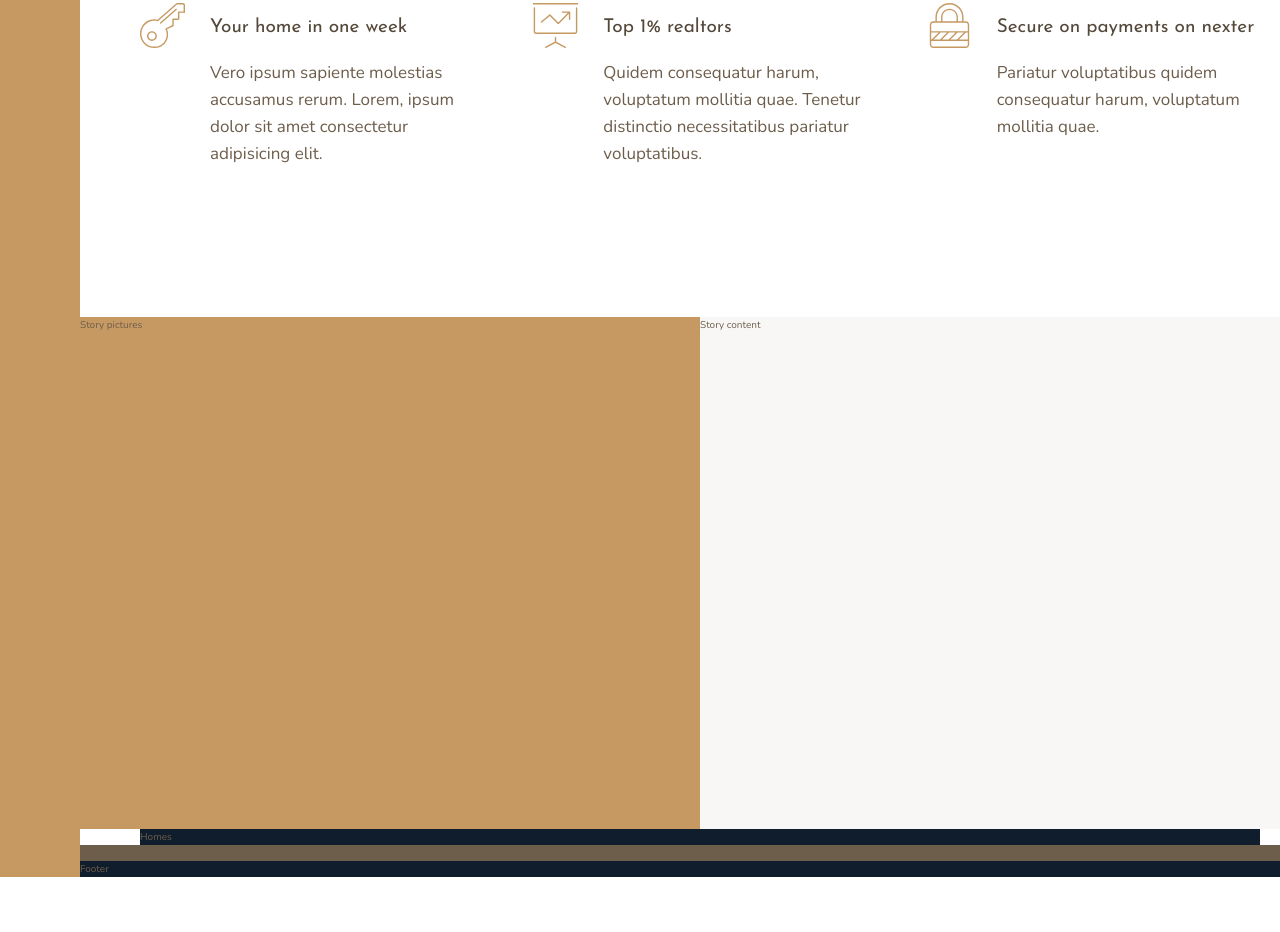
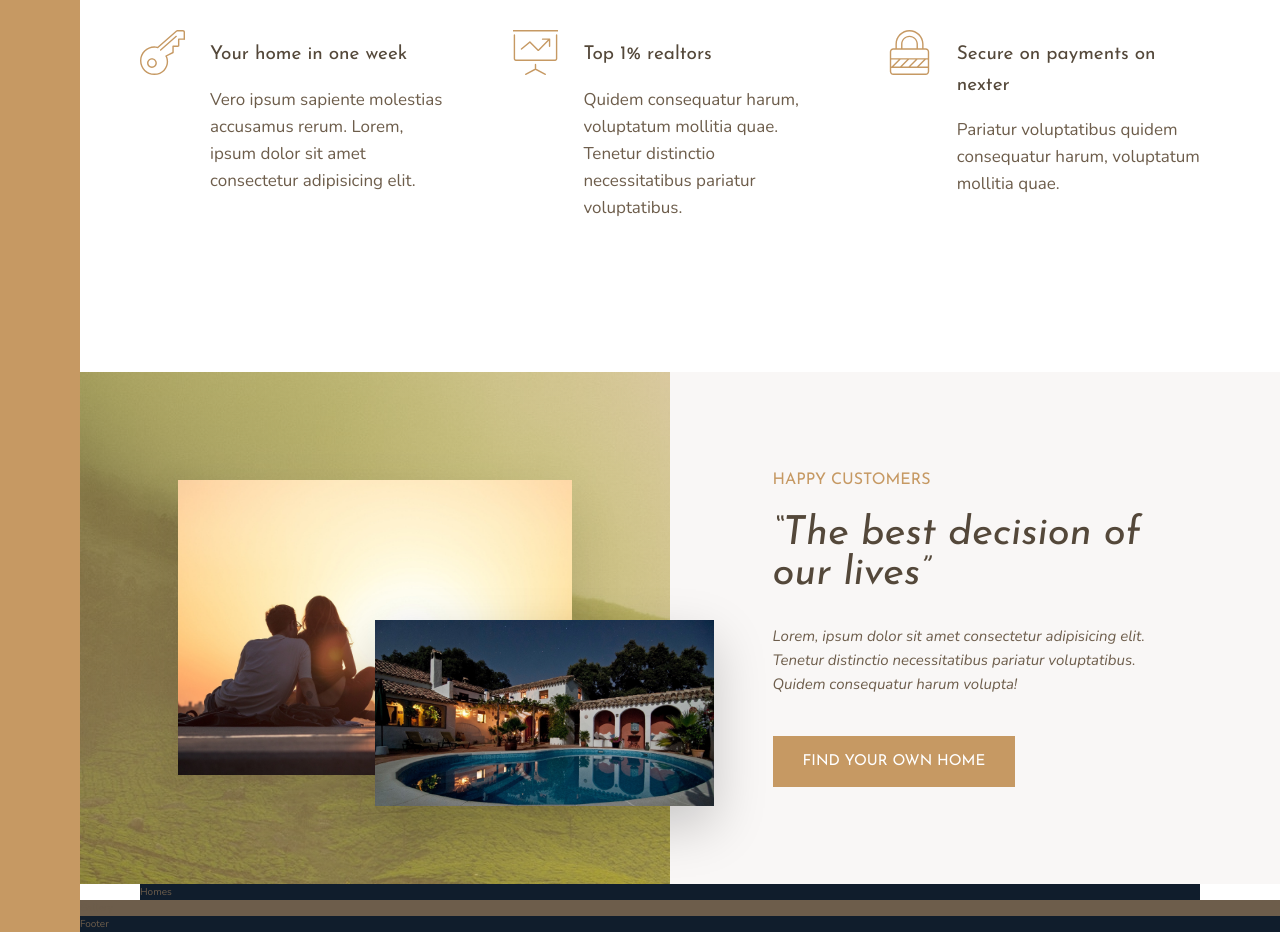
Before and after one commit to JohnSmith157/Nexter, a website: page index.html in a window 1280 px wide. Shown: the part 991-1923 px from the top of the page. Before the commit the page ends 1868 px from the top, so only its background shows below. Drawn offline with nearby package versions, Linux system fonts and the light colour scheme.

Commit message:
Completed the story section

```diff
--- a/index.html
+++ b/index.html
@@ -76,11 +76,17 @@
         </section>
 
         <div class="story__pictures">
-            Story pictures
+            <img src="img/story-1.jpeg" alt="Couple with a new house" class="story__img--1">
+            <img src="img/story-2.jpeg" alt="New house" class="story__img--2">
         </div>
 
         <div class="story__content">
-            Story content
+            <h3 class="heading-3 mb-sm">Happy Customers</h3>
+            <h2 class="heading-2 heading-2--dark mb-md">&ldquo;The best decision of our lives&rdquo;</h2>
+            <p class="story__text">
+                Lorem, ipsum dolor sit amet consectetur adipisicing elit. Tenetur distinctio necessitatibus pariatur voluptatibus. Quidem consequatur harum volupta!
+            </p>
+            <button class="btn">Find your own home</button>
         </div>
 
         <section class="homes">
--- a/sass/_story.scss
+++ b/sass/_story.scss
@@ -2,10 +2,51 @@
     &__pictures {
         background-color: $color-primary;
         grid-column: full-start / col-end 4;
+        background-image: linear-gradient(rgba($color-primary, .5), rgba($color-primary, .5)), url(../img/back.jpg);
+
+        display: grid;
+        grid-template-rows: repeat(6, 1fr);
+        grid-template-columns: repeat(6, 1fr);
+        align-items: center;
     }
+
+    &__img--1 {
+        width: 100%;
+        grid-row: 2 / 6;
+        grid-column: 2 / 6;
+        box-shadow: 0 2rem 5rem rgba(#000, .1);
+    }
+
+    &__img--2 {
+        width: 115%;
+        grid-row: 4 / 6;
+        grid-column: 4 / 7 ;
+        z-index: 20;
+        box-shadow: 0 2rem 5rem rgba(#000, .2);
+    }
+
 
     &__content {
         background-color: $color-grey-light-1;
         grid-column: col-start 5 / full-end;
+
+        padding: 6rem 8vw;
+
+        /*
+        display: flex;
+        flex-direction: column;
+        justify-content: center;
+        align-items: flex-start;
+        */
+
+        display: grid;
+        align-content: center;
+        justify-items: start;
+    }
+
+    &__text {
+        font-size: 1.5rem;
+        font-style: italic;
+        margin-bottom: 4rem;
     }
 }
--- a/sass/_typography.scss
+++ b/sass/_typography.scss
@@ -9,10 +9,20 @@
 
 .heading-2 {
     @extend %heading;
+    font-size: 4rem;
+    font-style: italic;
+    line-height: 1;
+
+    &--light { color: $color-grey-light-1; }
+    &--dark { color: $color-grey-dark-1; }
 }
 
 .heading-3 {
     @extend %heading;
+    font-size: 1.6rem;
+    color: $color-primary;
+    text-transform: uppercase;
+
 }
 
 .heading-4 {
@@ -22,3 +32,25 @@
     &--light { color: $color-grey-light-1; }
     &--dark { color: $color-grey-dark-1; }
 }
+
+.btn {
+    background-color: $color-primary;
+    color: #fff;
+    border: none;
+    border-radius: 0;
+    font-family: $font-display;
+    font-size: 1.5rem;
+    text-transform: uppercase;
+    padding: 1.8rem 3rem;
+    cursor: pointer;
+    transition: all .2s;
+
+    &:hover {
+        background-color: $color-primary-dark;
+    }
+}
+
+.mb-sm { margin-bottom: 2rem; }
+.mb-md { margin-bottom: 3rem; }
+.mb-lg { margin-bottom: 4rem; }
+.mb-hg { margin-bottom: 8rem; }
```
Also changed, not shown: css/style.css.
